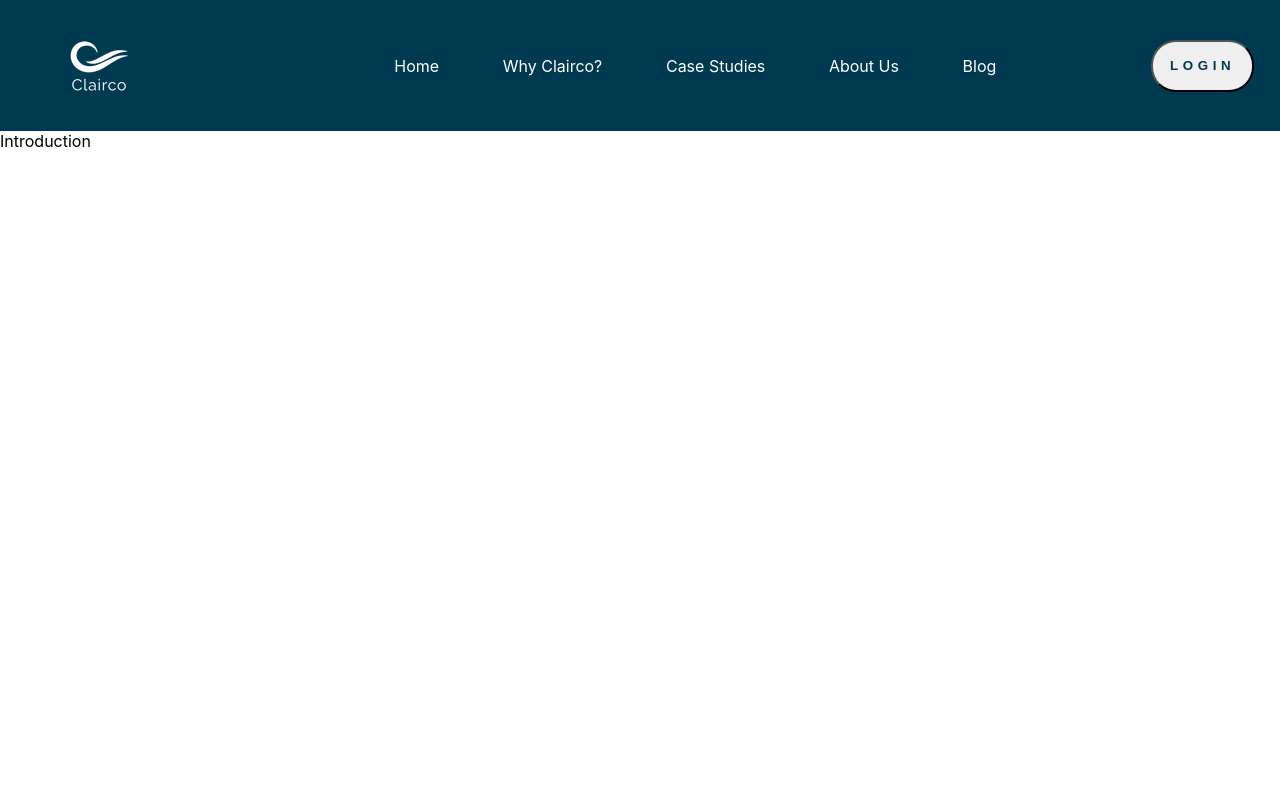
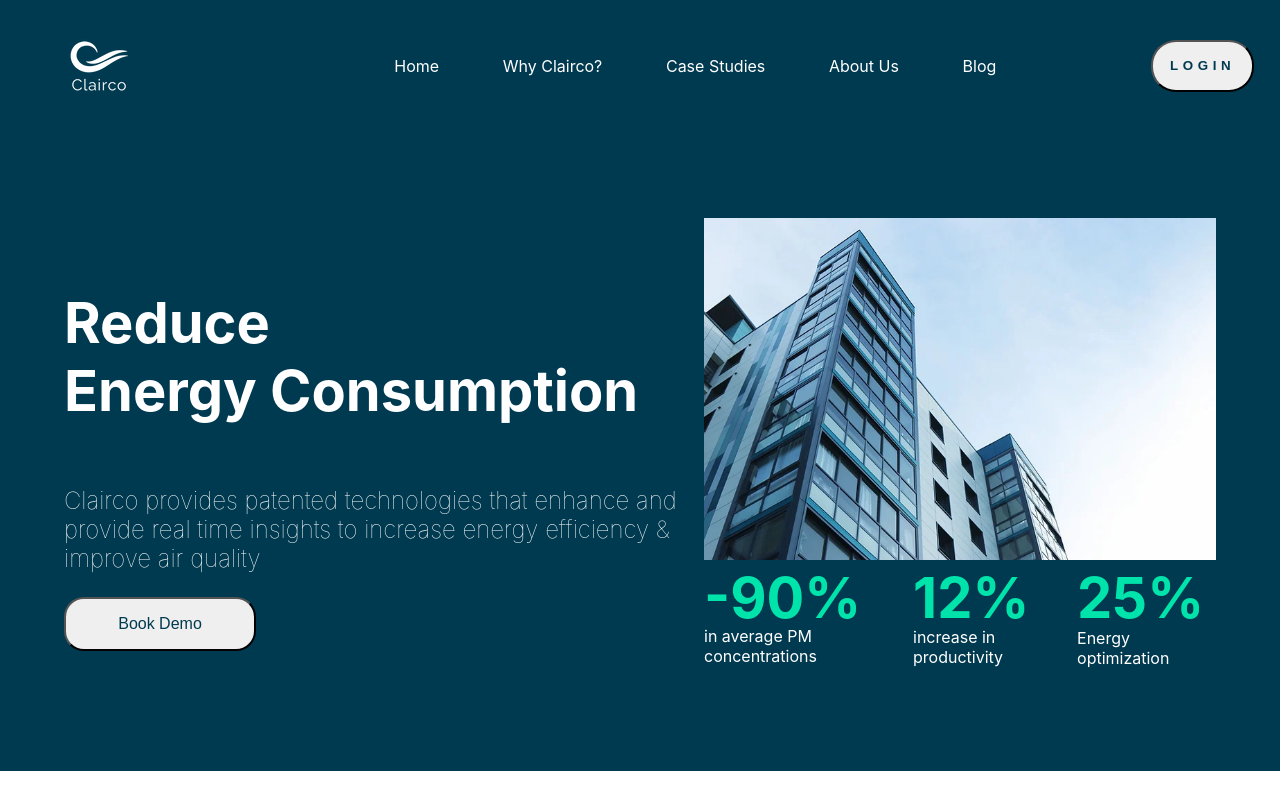
Before and after one commit to JulianToppo/clairReadjust, a React (Create React App) app: page / in a window 1280 px wide. Built offline with nearby package versions, Linux system fonts and the light colour scheme.

Commit message:
Homepage introduction alignment fixed

```diff
--- /dev/null
+++ b/src/components/Introduction.css
@@ -0,0 +1,65 @@
+.intro-body {
+    display: flex;
+    justify-content: center;
+    align-items: center;
+    width: 100%;
+    background-color: #003a50;
+    /* background-color: aqua; */
+    height: 80vh;
+
+}
+
+.intro-section1 {
+    width: 50%;
+    color: white;
+    display: flex;
+    flex-direction: column;
+    align-items: space-around;
+
+}
+
+.intro-section1>h1 {
+    font-size: 3.5rem;
+}
+
+.intro-section1>p {
+    font-size: 1.5rem;
+    font-weight: lighter;
+}
+
+.book-button {
+    color: #003a50;
+    border-radius: 20px;
+    width: 30%;
+    padding-top: 2.5%;
+    padding-bottom: 2.5%;
+    font-weight: 500;
+    font-size: 1rem;
+
+}
+
+.intro-section2 {
+    object-fit: contain;
+    width: 40%;
+    color: white;
+}
+
+.intro-section2>img {
+    object-fit: contain;
+    width: 100%;
+}
+
+.benefits {
+    display: flex;
+    justify-content: flex-start;
+}
+
+.benefits>div>text {
+    font-weight: bolder;
+    color: #00e3aa;
+    font-size: 3.5rem;
+}
+
+.benefits>div>p {
+    margin-top: -3%;
+}
--- a/src/components/Introduction.js
+++ b/src/components/Introduction.js
@@ -1,9 +1,38 @@
-import React from 'react'
+import React from "react";
+import "./Introduction.css";
 
 const Introduction = () => {
   return (
-    <div>Introduction</div>
-  )
-}
+    <div className="intro-body">
+      <div className="intro-section1">
+        <h1><strong>Reduce</strong> <br/>Energy Consumption</h1>
+        <p>
+          Clairco provides patented technologies that enhance and provide real
+          time insights to increase energy efficiency & improve air quality
+        </p>
+        <button className="book-button">Book Demo</button>
+      </div>
+      <div className="intro-section2">
+        <img src="./images/building.png"></img>
+        <div className="benefits">
+          <div>
+            <text>-90%</text>
+            <p>in average PM   concentrations</p>
+          </div>
 
-export default Introduction
+          <div>
+            <text>12%</text>
+            <p>increase in productivity</p>
+          </div>
+
+          <div>
+            <text>25%</text>
+            <p>Energy optimization</p>
+          </div>
+        </div>
+      </div>
+    </div>
+  );
+};
+
+export default Introduction;
```
Also changed, not shown: public/images/building.png (added).
